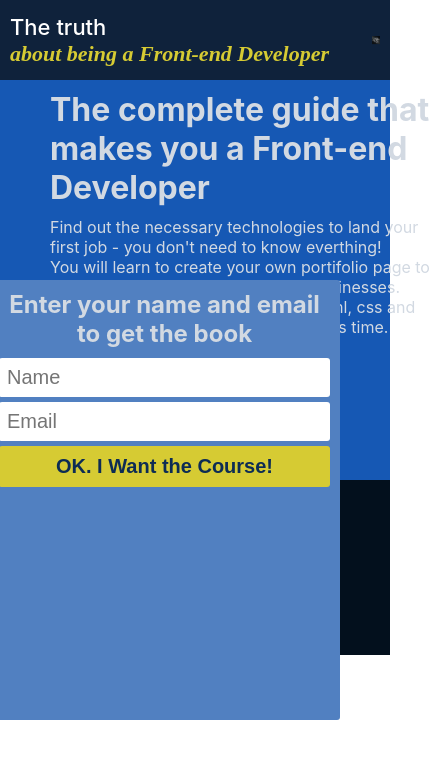
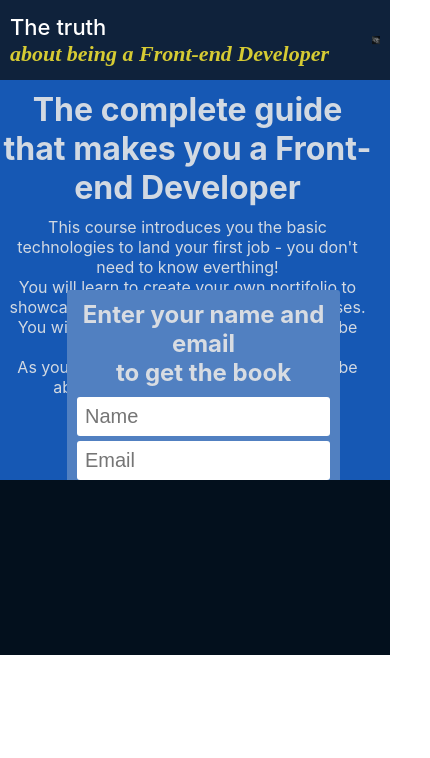
Before and after one commit to derkmal/1landingfrontend, a React (Create React App) app: page / in a window 390 px wide. Shown: the top 758 px of the page, 430 px wide, since content can reach past the window. Built offline with nearby package versions, Linux system fonts and the light colour scheme.

Commit message:
12-11 16:18hs

```diff
--- a/src/components/Center.css
+++ b/src/components/Center.css
@@ -53,7 +53,7 @@
 .form-container h2 {
     text-align: center;
     margin-bottom: 10px;
-    color: rgb(210, 217, 226);
+    color: rgb(216, 220, 226);
 }
 
 input[type=text] {
@@ -91,25 +91,28 @@ input:focus {
 }
 
 @media screen and (max-width: 700px) {
-    .header {
-        width: 100%;
-    }
     .center {
-        z-index: 1;
         position: relative;
         width: 100%;
+        overflow: auto;
     }
     .myText {
         z-index: 1;
         position: absolute;
-        width: calc(100% - 10px);
+        text-align: center;
+        width: calc(100% - 15px);
+        margin: 0 auto;
+        margin-bottom: 10px;
     }
+    /* p:nth-child(4){
+        margin-bottom: 40px;
+    } */
     .form-container {
         z-index: 1;
         position: absolute;
-        width: 90%;
+        width: 70%;
         /* top: 10px; */
-        /* margin: 0 auto; */
+        margin: 10px auto;
         float: left;
         transform: none;
     }
--- a/src/components/Center.js
+++ b/src/components/Center.js
@@ -7,9 +7,10 @@ const Center = () => {
         <div className="center">
             <div className="myText">
                 <h1>The complete guide that makes you a Front-end Developer</h1>
-                <p>Find out the necessary technologies to land your first job - you don't need to know everthing!</p>
-                <p>You will learn to create your own portifolio page to showcase you work to clients and businesses.</p>
-                <p>You will master the combination of html, css and javascript to be more productive in less time.</p>
+                <p>This course introduces you the basic technologies to land your first job - you don't need to know everthing!</p>
+                <p>You will learn to create your own portifolio to showcase your work to clients and businesses.</p>
+                <p>You will master html, css and javascript to be more productive in less time.</p>
+                <p>As you will progress in the course you will be able to produce results in real-time. </p>
             </div>
 
             <div className="form-container">
@@ -17,11 +18,11 @@ const Center = () => {
                 <form>
                     <input type='text' name='name' placeholder="Name"></input>
                     <input type='text' name='email' placeholder='Email'></input>
-                    <input type='submit' value='OK. I Want the Course!'></input>
+                    <input type='submit' value='I Want to be a Web Developer!'></input>
                 </form>
             </div>
 
-            <div className="clear"></div>
+            {/* <div className="clear"></div> */}
         </div>
     )
 }
```
